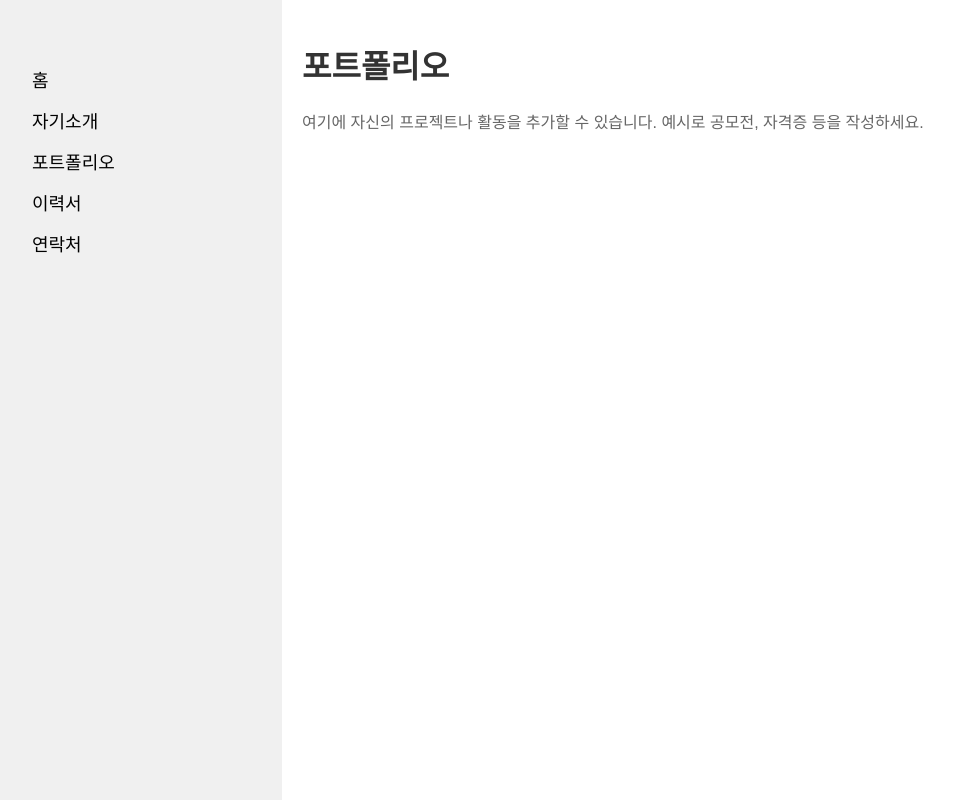
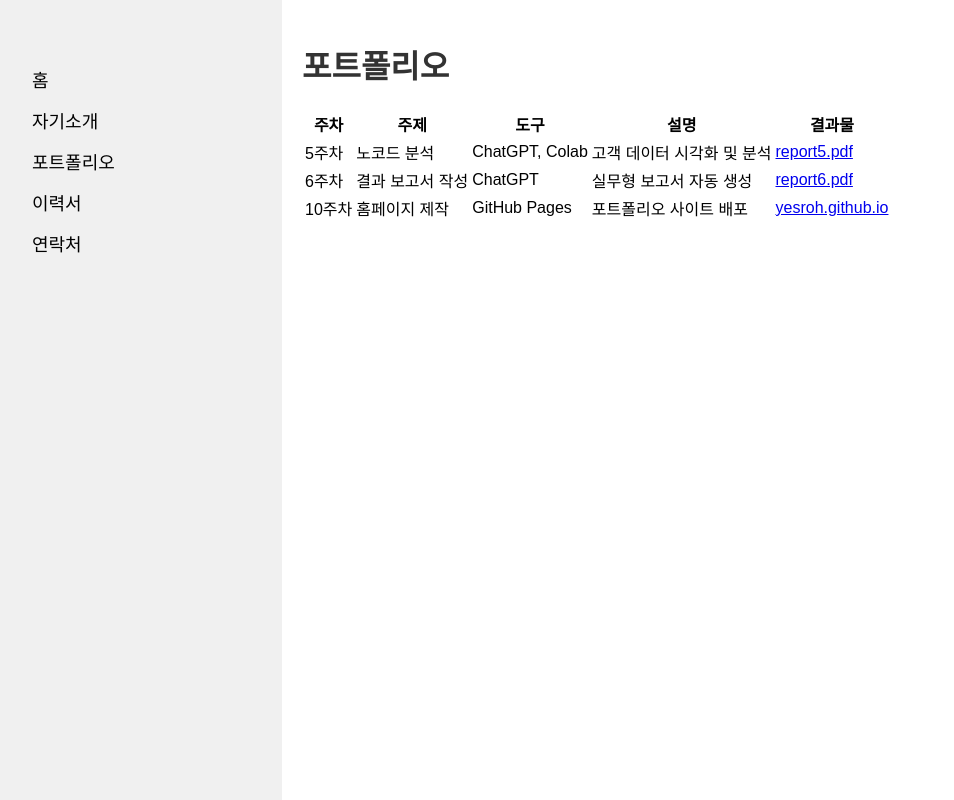
Before and after one commit to yesroh/yesroh.github.io, a plain HTML site: page portfolio.html in a window 1280 px wide. Shown: the whole page, without its empty margins (18-972 px from the left). Drawn offline with Linux system fonts and the light colour scheme.

Commit message:
Update portfolio.html

```diff
--- a/portfolio.html
+++ b/portfolio.html
@@ -20,7 +20,42 @@
 
         <div id="main-content">
             <h1>포트폴리오</h1>
-            <p>여기에 자신의 프로젝트나 활동을 추가할 수 있습니다. 예시로 공모전, 자격증 등을 작성하세요.</p>
+
+            <!-- 포트폴리오 테이블 -->
+            <table>
+                <thead>
+                    <tr>
+                        <th>주차</th>
+                        <th>주제</th>
+                        <th>도구</th>
+                        <th>설명</th>
+                        <th>결과물</th>
+                    </tr>
+                </thead>
+                <tbody>
+                    <tr>
+                        <td>5주차</td>
+                        <td>노코드 분석</td>
+                        <td>ChatGPT, Colab</td>
+                        <td>고객 데이터 시각화 및 분석</td>
+                        <td><a href="report5.pdf" target="_blank">report5.pdf</a></td>
+                    </tr>
+                    <tr>
+                        <td>6주차</td>
+                        <td>결과 보고서 작성</td>
+                        <td>ChatGPT</td>
+                        <td>실무형 보고서 자동 생성</td>
+                        <td><a href="report6.pdf" target="_blank">report6.pdf</a></td>
+                    </tr>
+                    <tr>
+                        <td>10주차</td>
+                        <td>홈페이지 제작</td>
+                        <td>GitHub Pages</td>
+                        <td>포트폴리오 사이트 배포</td>
+                        <td><a href="https://yesroh.github.io" target="_blank">yesroh.github.io</a></td>
+                    </tr>
+                </tbody>
+            </table>
         </div>
     </div>
 </body>
```
